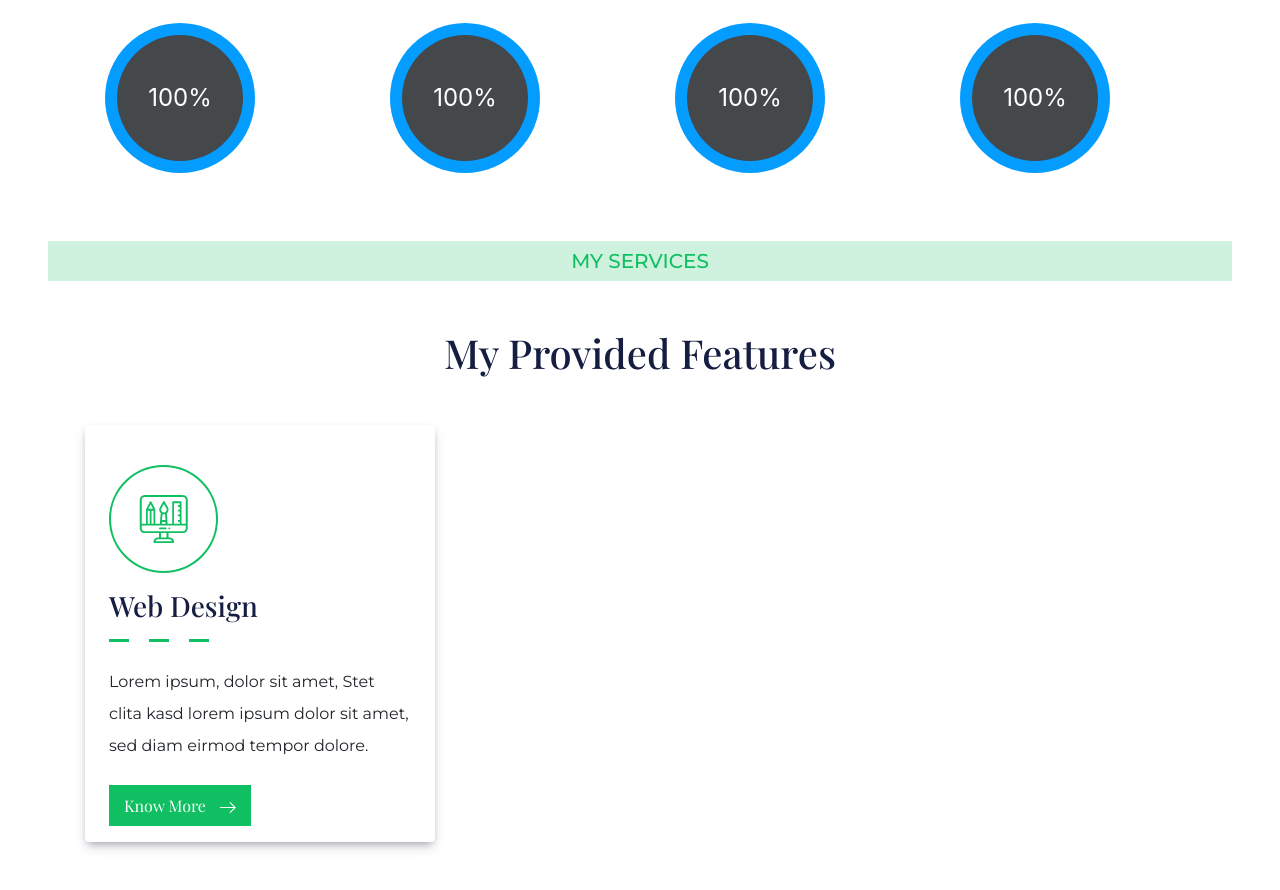
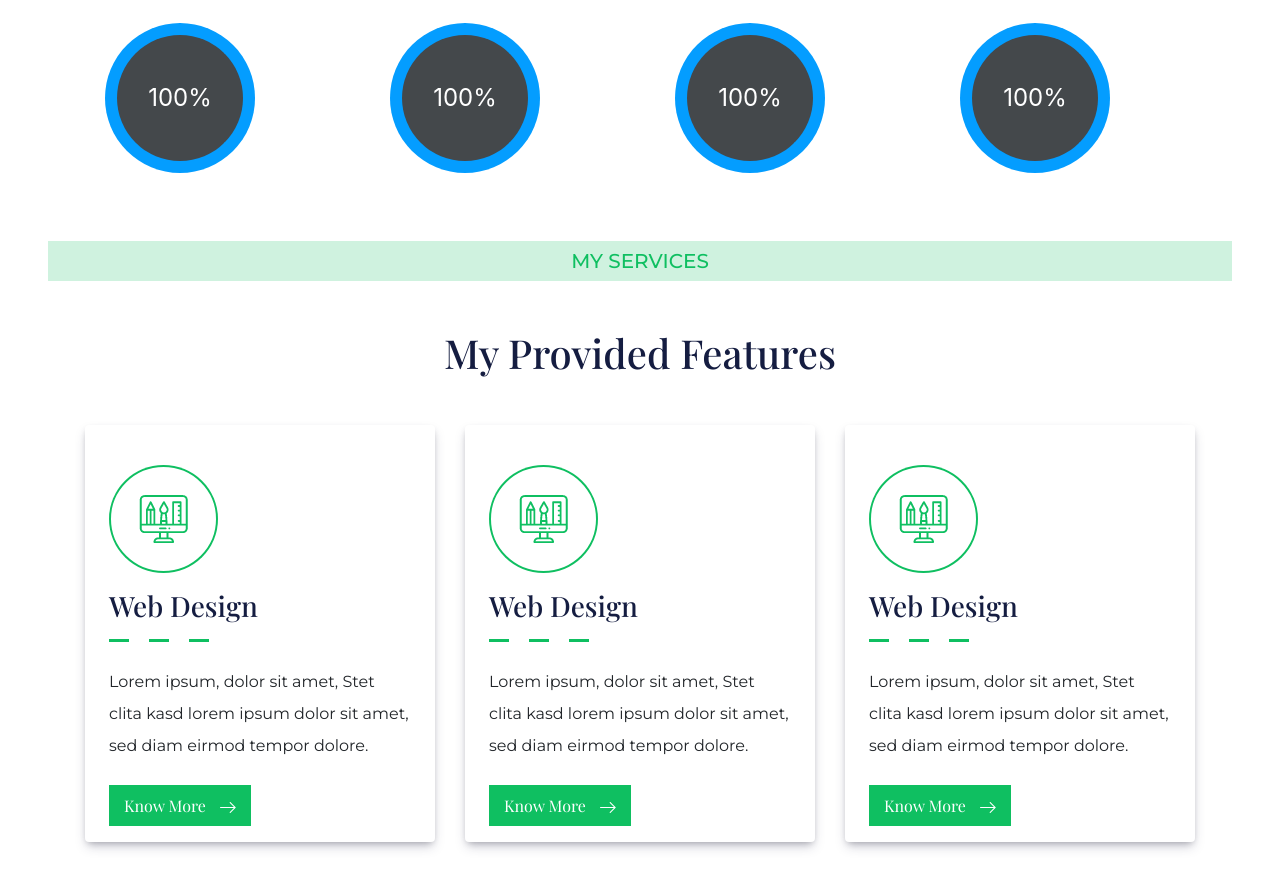
Before and after one commit to Simziglar/WebPortfolio, a website: page index.html in a window 1280 px wide. Shown: the part 1460-2350 px from the top of the page. Drawn offline with nearby package versions, Linux system fonts and the light colour scheme; a web font is replaced by a local one.

Commit message:
Update index.html

```diff
--- a/index.html
+++ b/index.html
@@ -166,11 +166,32 @@
               </div>
             </div>
           </div>
+
           <div class="services">
             <h5 class="text-center color-primary font-montserrat text-uppercase color-primary-bg-2 p-2 m-5">my services</h5>
             <h1 class="text-center font-playfair color-secondary m-5">My Provided Features</h1>
             <div class="container">
               <div class="row">
+                <div class="col-lg-4 ">
+                  <div class="main-service p-4 mb-5 rounded">
+                    <img class="pt-3 web-icon" src="./assets/web-icon-green.png"
+                    alt="" onmouseover="this.src='./assets/web-icon-black-white.png'"
+                    onmouseout="this.src='./assets/web-icon-green.png'" >
+                    <h3 class=" pt-3 font-playfair color-secondary">Web Design</h3>
+                    <p class="py-3 font-montserrat font-size-16 ">Lorem ipsum, dolor sit amet, Stet clita kasd lorem ipsum dolor sit amet, sed diam eirmod tempor dolore.</p>
+                    <a class="my-5 font-playfair color-primary-bg" href="#">Know More <img src="/assets/arrow-right.png" alt=""></a>
+                  </div>
+                </div>
+                <div class="col-lg-4 ">
+                  <div class="main-service p-4 mb-5 rounded">
+                    <img class="pt-3 web-icon" src="./assets/web-icon-green.png"
+                    alt="" onmouseover="this.src='./assets/web-icon-black-white.png'"
+                    onmouseout="this.src='./assets/web-icon-green.png'" >
+                    <h3 class=" pt-3 font-playfair color-secondary">Web Design</h3>
+                    <p class="py-3 font-montserrat font-size-16 ">Lorem ipsum, dolor sit amet, Stet clita kasd lorem ipsum dolor sit amet, sed diam eirmod tempor dolore.</p>
+                    <a class="my-5 font-playfair color-primary-bg" href="#">Know More <img src="/assets/arrow-right.png" alt=""></a>
+                  </div>
+                </div>
                 <div class="col-lg-4 ">
                   <div class="main-service p-4 mb-5 rounded">
                     <img class="pt-3 web-icon" src="./assets/web-icon-green.png"
```
